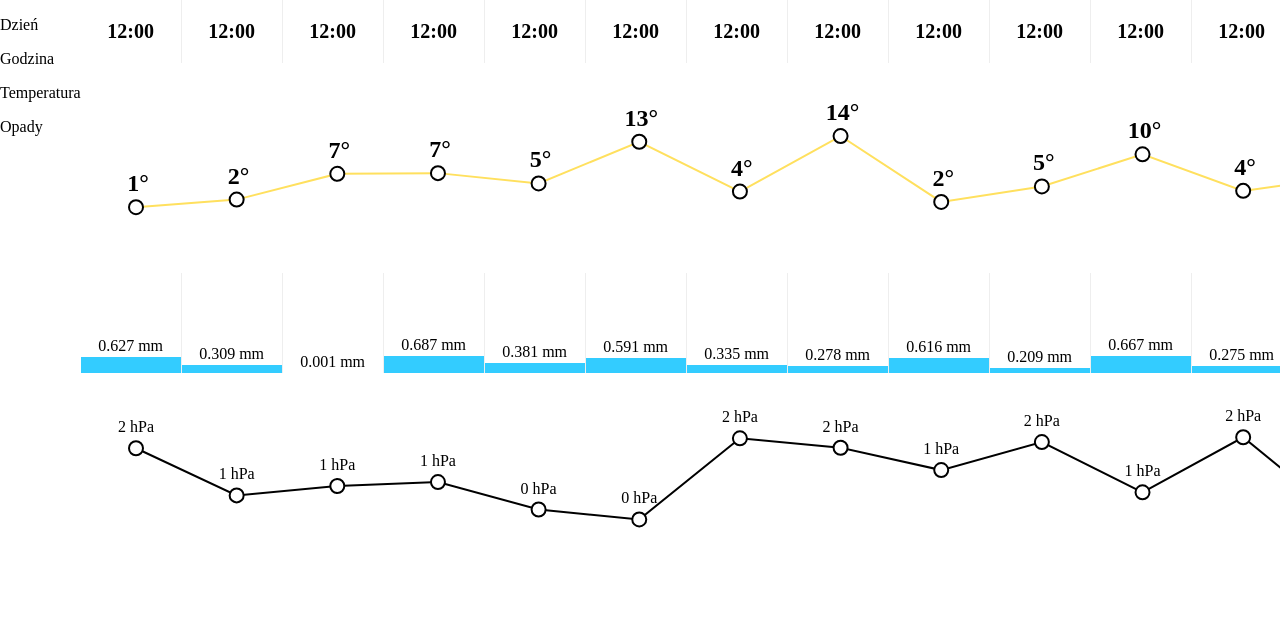
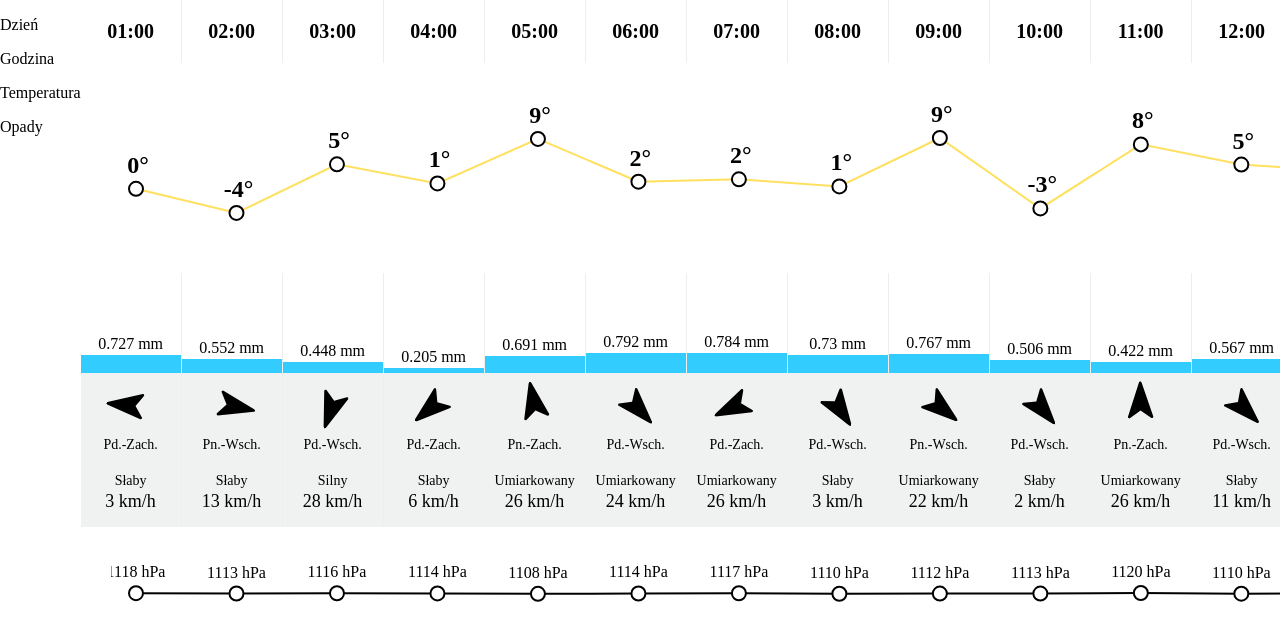
Before and after one commit to adamlewkowicz/weather-widget, a React (Create React App) app: page / in a window 1280 px wide. Shown: the top 640 px of the page. Built offline with nearby package versions, Linux system fonts and the light colour scheme.

Commit message:
display data dynamically

```diff
--- a/src/App.tsx
+++ b/src/App.tsx
@@ -1,33 +1,30 @@
-// @ts-ignore
-import * as React from 'react';
-import logo from './logo.svg';
-import './App.css';
+import React from 'react';
 import styled, { createGlobalStyle } from 'styled-components';
 import { WeatherWidget } from './components/WeatherWidget';
+import { randomBetweenRange } from './utils';
+import { Weather } from './types';
 
 const GlobalStyle = createGlobalStyle`
   font-family: 'Source Sans Pro';
   box-sizing: border-box;
 `
 
-const randomBetweenRange = (min: number, max: number) => Math.random() * (max - min);
-
-const mockData = Array
-  .from({ length: 24 })
-  .map((_, index) => ({
-    hour: index,
-    hPaPressure: randomBetweenRange(1112, 1114),
+const weatherData = Array
+  .from({ length: 32 })
+  .map((_, index): Weather => ({
+    hour: index % 24 + 1,
+    hPaPressure: randomBetweenRange(1108, 1120),
     rainfallQuantity: randomBetweenRange(0.1, 0.8),
-    windDirection: 4,
-    windVelocity: randomBetweenRange(12, 22),
+    windDirection: randomBetweenRange(0, 340),
+    windVelocity: randomBetweenRange(1, 29),
     temperature: randomBetweenRange(-4, 10)
-  }))
+  }));
 
 export const App = () => (
   <Container>
     <GlobalStyle />
     <WeatherWidget
-      data={mockData}
+      data={weatherData}
     />
   </Container>
 );
--- a/src/components/WeatherBlock.tsx
+++ b/src/components/WeatherBlock.tsx
@@ -16,7 +16,7 @@ export const WeatherBlock = (props: WeatherBlockProps) => {
         {props.weather.temperature.toFixed(0)}&#176;
       </Temperature>
       <Rainfall value={props.weather.rainfallQuantity} />
-      <WindDetails velocity={props.weather.windVelocity} />
+      <WindDetails velocity={props.weather.windVelocity} direction={props.weather.windDirection} />
       <p>{props.weather.hPaPressure} hPa</p>
     </Container>
   );
--- a/src/components/WeatherWidget.tsx
+++ b/src/components/WeatherWidget.tsx
@@ -10,6 +10,8 @@ import { WeatherRow } from './WeatherGrid';
 import { Rainfall } from './Rainfall';
 import { TempLabel } from './TempLabel';
 import { HPaLabel } from './HpaLabel';
+import { WindDetails } from './WindDetails';
+import { formatTime } from '../utils';
 
 interface WeatherWidgetProps {
   data: Weather[]
@@ -29,14 +31,33 @@ export const WeatherWidget = (props: WeatherWidgetProps) => {
         <Title>Opady</Title>
       </Titles>
       <Theatre>
-        <WeatherRow data={props.data} renderItem={() => <Time>12:00</Time>} />
+        <WeatherRow
+          data={props.data}
+          renderItem={weather => (
+            <Time>{formatTime(weather.hour)}</Time>
+          )}
+        />
         <LineCharts
           width={chartWidth}
           data={temperatures}
           renderLabel={TempLabel}
           color="#FFE05E"
         />
-        <WeatherRow data={props.data} renderItem={weather => <Rainfall value={weather.rainfallQuantity} />} />
+        <WeatherRow
+          data={props.data}
+          renderItem={weather => (
+            <Rainfall value={weather.rainfallQuantity} />
+          )}
+        />
+        <WeatherRow
+          data={props.data}
+          renderItem={weather => (
+            <WindDetails
+              velocity={weather.windVelocity}
+              direction={weather.windDirection}
+            />
+          )}
+        />
         <LineCharts
           width={chartWidth}
           data={pressures}
--- a/src/components/WindDetails.tsx
+++ b/src/components/WindDetails.tsx
@@ -1,17 +1,23 @@
 import React from 'react';
 import styled from 'styled-components';
 import arrowIcon from '../assets/arrow.svg';
+import { getDirectionTitle, getWindVelocityTitle } from '../utils';
 
 interface WindDetailsProps {
   velocity: number
+  direction: number
 }
 
 export const WindDetails = (props: WindDetailsProps) => {
+  const { direction } = props;
+  const directionTitle = getDirectionTitle(props.direction);
+  const velocityTitle = getWindVelocityTitle(props.velocity);
+
   return (
     <Container>
-      <Arrow src={arrowIcon} />
-      <Direction>Południowy</Direction>
-      <VelocityTitle>Słaby</VelocityTitle>
+      <Arrow src={arrowIcon} direction={direction} />
+      <Direction>{directionTitle}</Direction>
+      <VelocityTitle>{velocityTitle}</VelocityTitle>
       <Velocity>{props.velocity.toFixed(0)} km/h</Velocity>
     </Container>
   );
@@ -23,10 +29,12 @@ const Container = styled.div`
   flex-direction: column;
   align-items: center;
   padding: 15px;
+  width: 100%;
 `
 
-const Arrow = styled.img`
+const Arrow = styled.img<{ direction: number }>`
   height: 35px;
+  transform: rotate(${props => props.direction}deg);
 `
 
 const Direction = styled.p`
--- /dev/null
+++ b/src/utils.ts
@@ -0,0 +1,33 @@
+
+export const getDirectionTitle = (degrees: number): string => {
+  const NORTH = 0;
+  const SOUTH = 180;
+  const EAST = 90;
+  const WEAST = 270;
+
+  const directionTitle =
+    degrees === NORTH ? 'Północny' :
+    degrees === EAST ? 'Północny' :
+    degrees === SOUTH ? 'Południowy' :
+    degrees === WEAST ? 'Zachodni' :
+    degrees > NORTH && degrees < EAST ? 'Pn.-Wsch.' :
+    degrees > EAST && degrees < SOUTH ? 'Pd.-Wsch.' :
+    degrees > SOUTH && degrees < WEAST ? 'Pd.-Zach.' :
+    degrees > WEAST && degrees <= 360 ? 'Pn.-Zach.' :
+    'Nieznany kierunek';
+
+  return directionTitle;
+}
+
+export const getWindVelocityTitle = (velocity: number): string => {
+  const title =
+    velocity < 18 ? 'Słaby' :
+    velocity < 27 ? 'Umiarkowany' :
+    'Silny';
+
+  return title;
+}
+
+export const formatTime = (time: number): string => `${String(time).padStart(2, '0')}:00`;
+
+export const randomBetweenRange = (min: number, max: number) => Math.random() * (max - min) + min;
```
